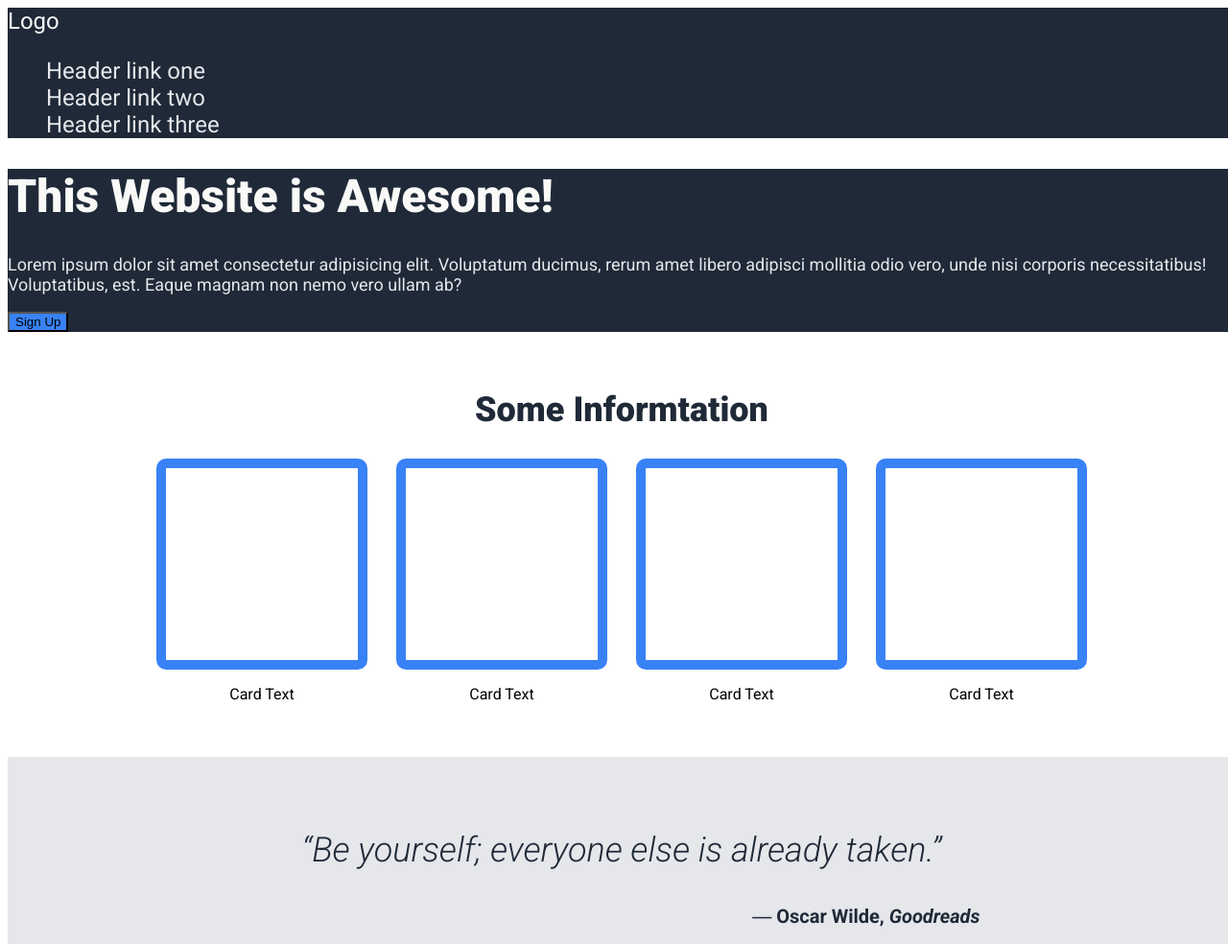
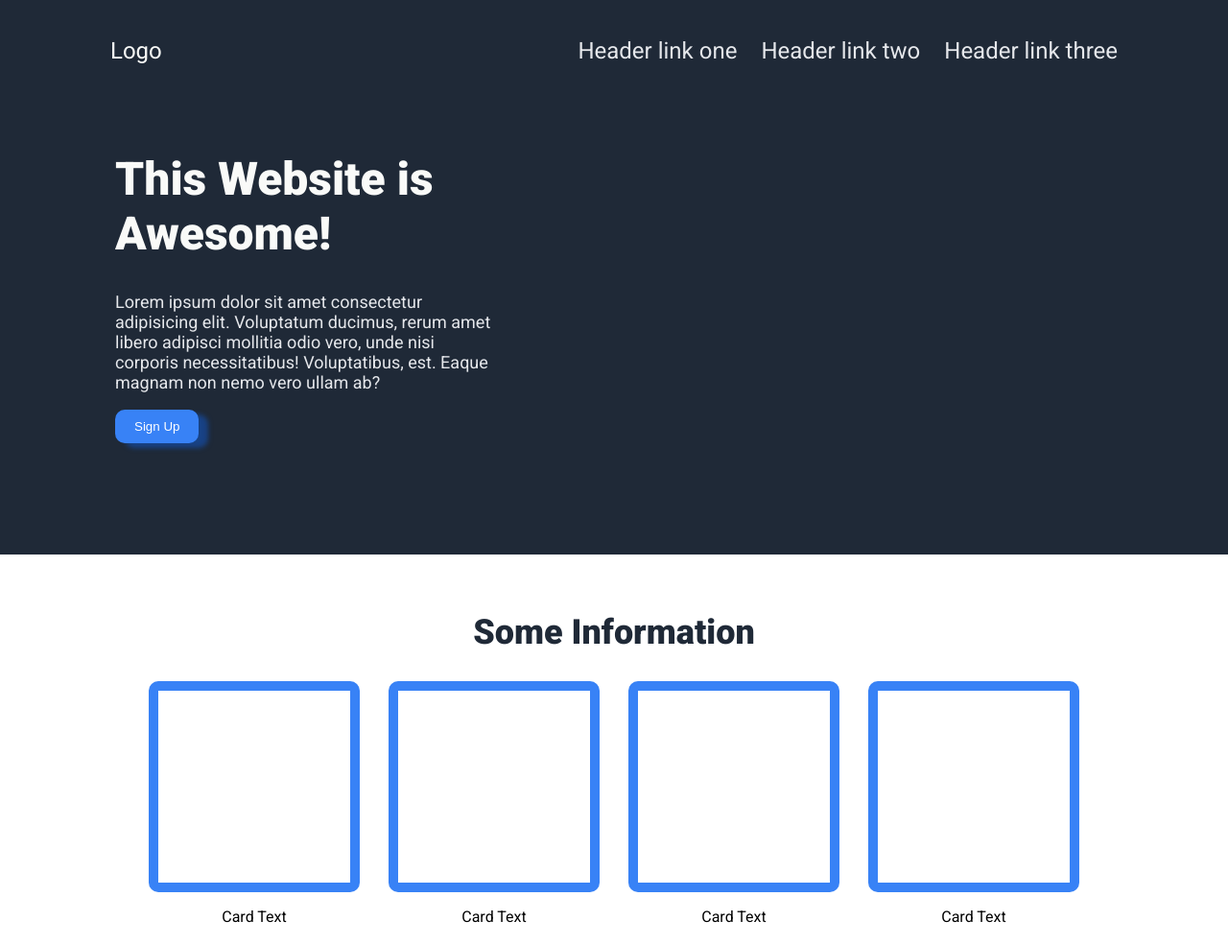
Before and after one commit to Amayan13/odin-landing-page, a plain HTML site: page index.html in a window 1280 px wide. Shown: the top 984 px of the page at 96% size. Drawn offline with Linux system fonts and the light colour scheme.

Commit message:
Formatted header and hero section

```diff
--- a/index.html
+++ b/index.html
@@ -10,16 +10,18 @@
     </style>
 </head>
 <body>
+    <div class="header-container">
     <header>
         <div class="logo">Logo</div>
             <nav>
-            <ul>
+                <ul class="nav-links">
                     <li><a href="#">Header link one</a></li>
                     <li><a href="#">Header link two</a></li>
                     <li><a href="#">Header link three</a></li>
                 </ul>
             </nav>
     </header>
+    </div>
     <div class="hero">
         <div class="hero-container">
             <h1 class="hero-title">This Website is Awesome!</h1>
@@ -28,7 +30,7 @@
         </div>
     </div>
     <div class="information">
-        <h2 class="info-title">Some Informtation</h2>
+        <h2 class="info-title">Some Information</h2>
         <div class="card-container">
             <div class="card">
                 <div class="card-box"></div>
--- a/style.css
+++ b/style.css
@@ -10,12 +10,21 @@
 body {
     font-family: "Roboto";
     min-width: 100vw;
+    margin: 0;
 }
 
 header {
+    display: flex;
+    justify-content: space-between;
+    align-items: center;
     background-color: #1F2937;
     color: #F9FAF8;
     font-size: 24px;
+    padding: 15px;
+}
+
+.logo {
+    margin-left: 100px;
 }
 
 a {
@@ -23,12 +32,22 @@ a {
     color:#E5E7EB;
 }
 
-ul {
+.nav-links {
     list-style: none;
+    display: flex;
+    gap: 25px;
+    margin-right: 100px;
 }
 
 .hero {
     background-color: #1F2937;
+    padding: 20px;
+}
+
+.hero-container {
+    width: 400px;
+    height: 400px;
+    margin-left: 100px;
 }
 
 .hero-title {
@@ -44,6 +63,11 @@ ul {
 
 .sign-up {
     background-color: #3882F6;
+    padding: 10px 20px;
+    color: white;
+    border-radius: 10px;
+    border: none;
+    box-shadow: 10px 5px 5px #184285;
 }
 
 .information {
```
Lines whose indentation alone changed are shown as unchanged.
